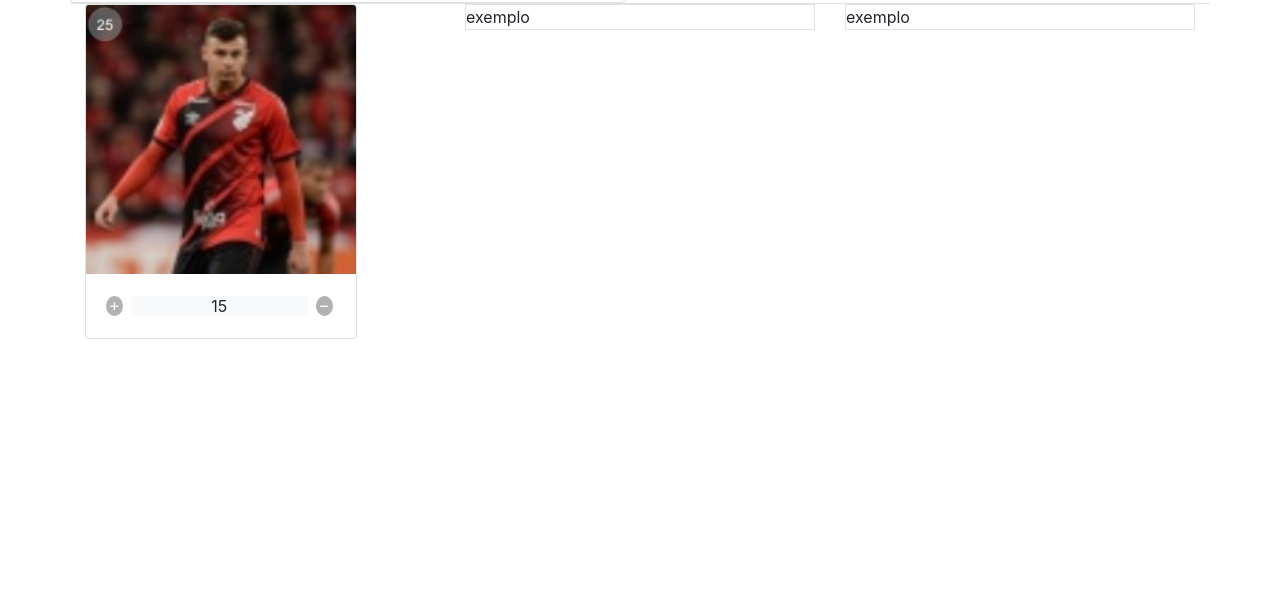
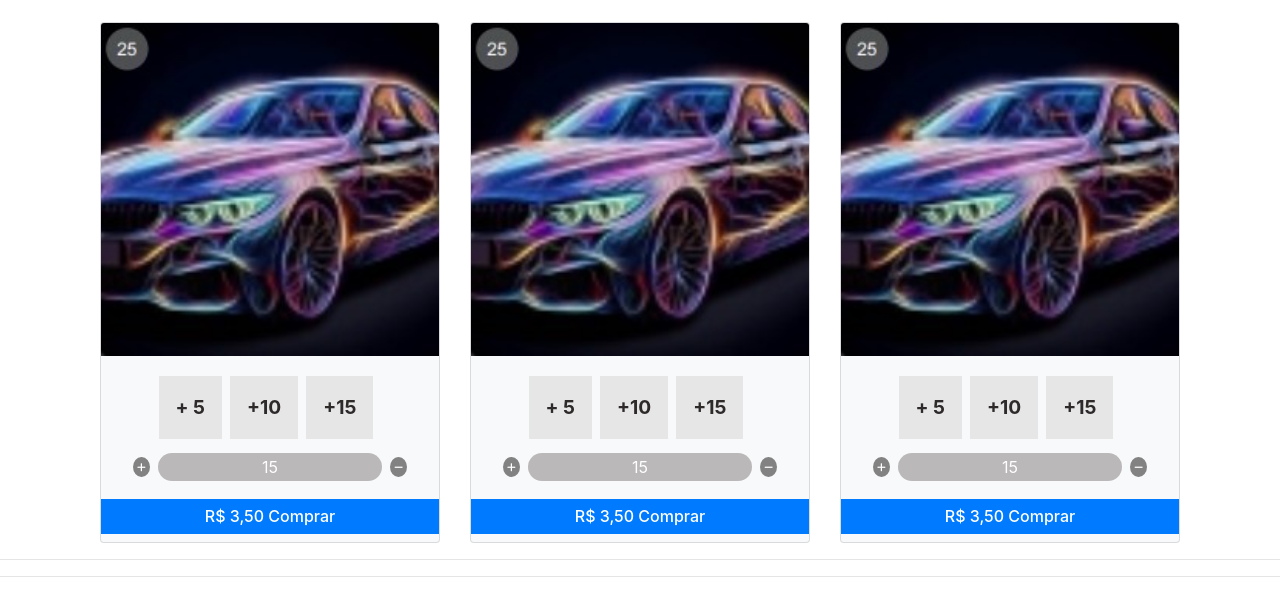
Before and after one commit to Luiz-Gabriel-ForFreelas/mysticker_site_exemplo, a plain HTML site: page index.html in a window 1280 px wide. Shown: the part 586-1179 px from the top of the page. Before the commit the page ends 925 px from the top, so only its background shows below. Drawn offline with nearby package versions, Linux system fonts and the light colour scheme.

Commit message:
finalizacao-projeto-demonstracao

```diff
--- a/css/estilos.css
+++ b/css/estilos.css
@@ -38,12 +38,30 @@
 .number-cont {
     padding-left: 35%;
     padding-right: 35%;
+    background-color: rgba(172, 168, 168, 0.8);
+    color: white;
+    border-radius: 15px;
 }
 
 .button-classic {
-    background-color: rgb(179, 178, 178);
+    background-color: rgba(156, 156, 156, 0.2);
+    color: rgb(46, 42, 42);
+    font-weight: bolder;
+    font-size: 1.2em;
 }
 
 .button-classic:hover {
     background-color: gray;
 }
+
+.button-dark {
+    background-color: rgba(100, 100, 100, 0.8);
+}
+
+.button-dark:hover {
+    background-color: rgba(100, 100, 100, 1);
+}
+
+.color-white {
+    color: white;
+}
--- a/index.html
+++ b/index.html
@@ -30,20 +30,20 @@
 
                     <div class="container w-100">
                         <div class="row">
-                            <div class="col border">
+                            <div class="col">
                                 <a href="" class="navbar-brand">
-                                    <img class="rounded-circle" src="imagens/atletico.png" alt="" height="55" width="55">
-                                    <h6 class="d-inline">Athetico Paranaense</h6    >
+                                    <img class="rounded-circle" src="imagens/bit-car-logo.jpg" alt="" height="55" width="55">
+                                    <h6 class="d-inline">BitcarSorteios</h6    >
                                 </a>
                             </div>
-                            <div class="col d-sm-none d-md-block border">
+                            <div class="col d-sm-none d-md-block">
                                 <form action="">
                                     <div class="form-group">
                                         <input type="text" class="form-control mt-3 mb-2 bg-light border-0">
                                     </div>
                                 </form>
                             </div>
-                            <div class="col d-flex flex-row justify-content-center border">
+                            <div class="col d-flex flex-row justify-content-center">
                                 <ul class="navbar-nav mt-3 mb-2">
                                     <li class="nav-item"><a class="pl-4 pr-4 btn btn-light nav-link rounded_direita" href="">Perfil</a></li>
                                     <li class="nav-item"><a class="pl-4 pr-4 btn btn-light nav-link rounded_esquerda" href="">Carteira</a></li>
@@ -61,7 +61,7 @@
         <div class="container d-flex flex-row justify-content-center mt-4">
             <div class="row">
                 <div class="col">
-                    <img class="rounded-5" src="imagens/banner.jpg" alt="" style="max-width: 100%;">
+                    <img class="rounded-5" src="imagens/banner-bit-car.jpg" alt="" style="max-width: 100%;">
                 </div>
             </div>
         </div>
@@ -71,7 +71,7 @@
         <div class="container">
             <div class="row">
                 <div class="col d-none d-lg-block ml-0 pl-0">
-                    <div class="card ml-0 pl-0">
+                    <div class="card ml-0 pl-0 border-0">
                         <div class="card-body">
                           <h6 class="card-title">Compre suas figuras e concorra a prêmios</h6>
                           <p class="card-text">Na compra de cada figura você ganha um número de cotas
@@ -81,7 +81,7 @@
                     </div>
                 </div>
                 <div class="col align-self-center d-flex justify-content-end mr-0 pr-0">
-                    <div class="card mr-0 pr-0">
+                    <div class="card mr-0 pr-0 border-0">
                         <div class="card-body mr-0 pr-0">
                           <nav class="navbar navbar-expand mr-1 pr-2">
                             <h6 class="timer-label navbar-brand" href="#">Dia do sorteio: <div class="d-none d-sm-block">25 de Novembro de 2023</div></h6>
@@ -115,30 +115,71 @@
     </section>
     <section>
         <div class="container border-top">
-            <div class="row">
+            <div class="row mt-3" style="margin: 0 auto;">
 
-                <div class="col-md-4 align-self-center">
-                    <div class="card" style="width: 17rem;">
-                        <img class="card-img-top border-rounded" src="imagens/jogador-exemplo.jpg" alt="Carta de jogador de futebol">
-                        <div class="card-body">
-                          <p class="card-text">
-                            <span class="mr-2 button-classic rounded-circle"><i class="fa-solid fa-plus fa-2xs ml-1 mr-1" style="color: white;"></i></span><span class="border-rounded number-cont bg-light">15</span><span class="ml-2 button-classic rounded-circle"><i class="fa-solid fa-minus fa-2xs ml-1 mr-1" style="color: white;" ></i></span>
-                          </p>
+                <div class="mt-2 col-sm-12 col-md-6 col-lg-4 align-self-center">
+                    <div class="card bg-light">
+                        <img class="card-img-top border-rounded" src="imagens/carro-exemplo.jpg" alt="Carta de jogador de futebol">
+                        <div class="card-body text-center">
+                            <p class="card-text text-center">
+                                <span class="btn button-classic p-3 mr-2 rounded-0">+ 5</span><span class="btn button-classic p-3 mr-2 mr-2 rounded-0">+10</span><span class="btn button-classic p-3 mr-2 rounded-0">+15</span>
+                            </p>
+                            <p class="card-text">
+                                <span class="mr-2 button-dark rounded-circle"><i class="fa-solid fa-plus fa-2xs ml-1 mr-1 color-white"></i></span><span class="border-rounded number-cont pt-1 pb-1">15</span><span class="ml-2 button-dark rounded-circle"><i class="fa-solid fa-minus fa-2xs ml-1 mr-1 color-white"></i></span>
+                            </p>
+                        </div>
+                        <div>
+                            <div class="bg-primary">
+                                <h6 class="text-center pt-2 pb-2 color-white">R$ 3,50 Comprar</h6>
+                            </div>
                         </div>
                     </div>
                 </div>
-                <div class="col-md-4">
-                    <div class="border">
-                        exemplo
+                <div class="mt-2 col-sm-12 col-md-6 col-lg-4 align-self-center">
+                    <div class="card bg-light">
+                        <img class="card-img-top border-rounded" src="imagens/carro-exemplo.jpg" alt="Carta de jogador de futebol">
+                        <div class="card-body text-center">
+                            <p class="card-text text-center">
+                                <span class="btn button-classic p-3 mr-2 rounded-0">+ 5</span><span class="btn button-classic p-3 mr-2 mr-2 rounded-0">+10</span><span class="btn button-classic p-3 mr-2 rounded-0">+15</span>
+                            </p>
+                            <p class="card-text">
+                                <span class="mr-2 button-dark rounded-circle"><i class="fa-solid fa-plus fa-2xs ml-1 mr-1 color-white"></i></span><span class="border-rounded number-cont pt-1 pb-1">15</span><span class="ml-2 button-dark rounded-circle"><i class="fa-solid fa-minus fa-2xs ml-1 mr-1 color-white"></i></span>
+                            </p>
+                        </div>
+                        <div>
+                            <div class="bg-primary">
+                                <h6 class="text-center pt-2 pb-2 color-white">R$ 3,50 Comprar</h6>
+                            </div>
+                        </div>
                     </div>
                 </div>
-                <div class="col-md-4">
-                    <div class="border">
-                        exemplo
+                <div class="mt-2 col-sm-12 col-md-6 col-lg-4 align-self-center">
+                    <div class="card bg-light">
+                        <img class="card-img-top border-rounded" src="imagens/carro-exemplo.jpg" alt="Carta de jogador de futebol">
+                        <div class="card-body text-center">
+                            <p class="card-text text-center">
+                                <span class="btn button-classic p-3 mr-2 rounded-0">+ 5</span><span class="btn button-classic p-3 mr-2 mr-2 rounded-0">+10</span><span class="btn button-classic p-3 mr-2 rounded-0">+15</span>
+                            </p>
+                            <p class="card-text">
+                                <span class="mr-2 button-dark rounded-circle"><i class="fa-solid fa-plus fa-2xs ml-1 mr-1 color-white"></i></span><span class="border-rounded number-cont pt-1 pb-1">15</span><span class="ml-2 button-dark rounded-circle"><i class="fa-solid fa-minus fa-2xs ml-1 mr-1 color-white"></i></span>
+                            </p>
+                        </div>
+                        <div>
+                            <div class="bg-primary">
+                                <h6 class="text-center pt-2 pb-2 color-white">R$ 3,50 Comprar</h6>
+                            </div>
+                        </div>
                     </div>
                 </div>
             </div>
         </div>
     </section>
+    <footer>
+        <hr>
+            <div class="footer">
+
+            </div>
+        <hr>
+    </footer>
 </body>
 </html>
```
Also changed, not shown: imagens/banner-bit-car.jpg (added), imagens/bit-car-logo.jpg (added), imagens/carro-exemplo.jpg (added).
